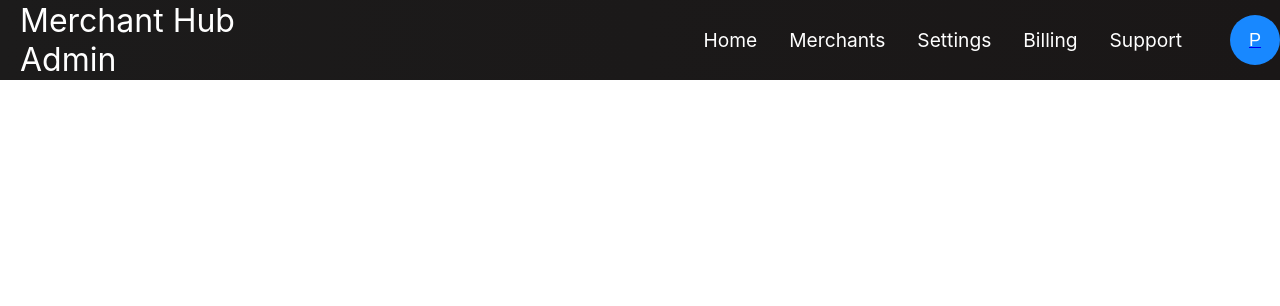
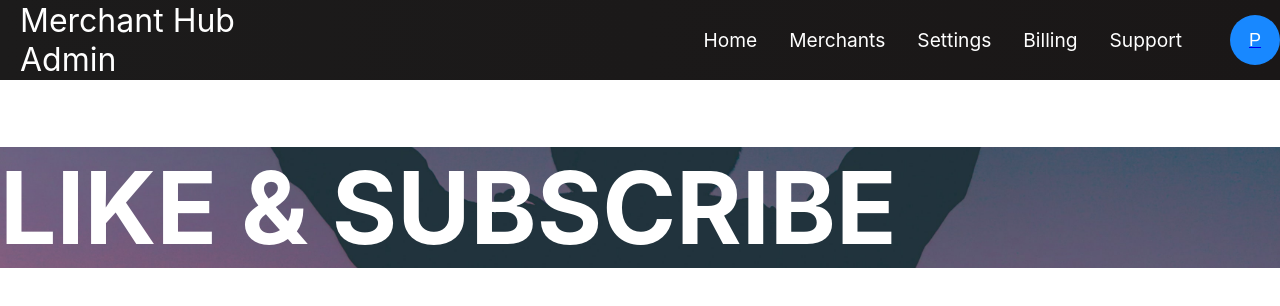
Before and after one commit to jasonwee/MyReactJS, a React (Create React App) app in the folder react-admin/: page /sign-up in a window 1280 px wide. Shown: the top 306 px of the page. Built offline with nearby package versions, Linux system fonts and the light colour scheme.

Commit message:
added signup page

```diff
--- a/react-admin/src/App.js
+++ b/react-admin/src/App.js
@@ -13,6 +13,8 @@ import InvoiceTemplate from "./pages/InvoiceTemplate";
 //import Invoices from "./pages/Invoices";
 //import Support from './pages/Support';
 
+import SignUp from './pages/SignUp';
+
 function App() {
   return (
      <Router>
@@ -24,6 +26,7 @@ function App() {
            <Route path='/settings' element={<Settings/>} />
            <Route path='/api-settings' element={<ApiSettings/>} />
            <Route path='/invoice-template' element={<InvoiceTemplate/>} />
+           <Route path='/sign-up' element={<SignUp/>} />
         </Routes>
      </Router>
   );
--- /dev/null
+++ b/react-admin/src/pages/SignUp.js
@@ -0,0 +1,6 @@
+import React from 'react';
+import '../App.css';
+
+export default function SignUp() {
+  return <h1 className='sign-up'>LIKE & SUBSCRIBE</h1>;
+}
```
